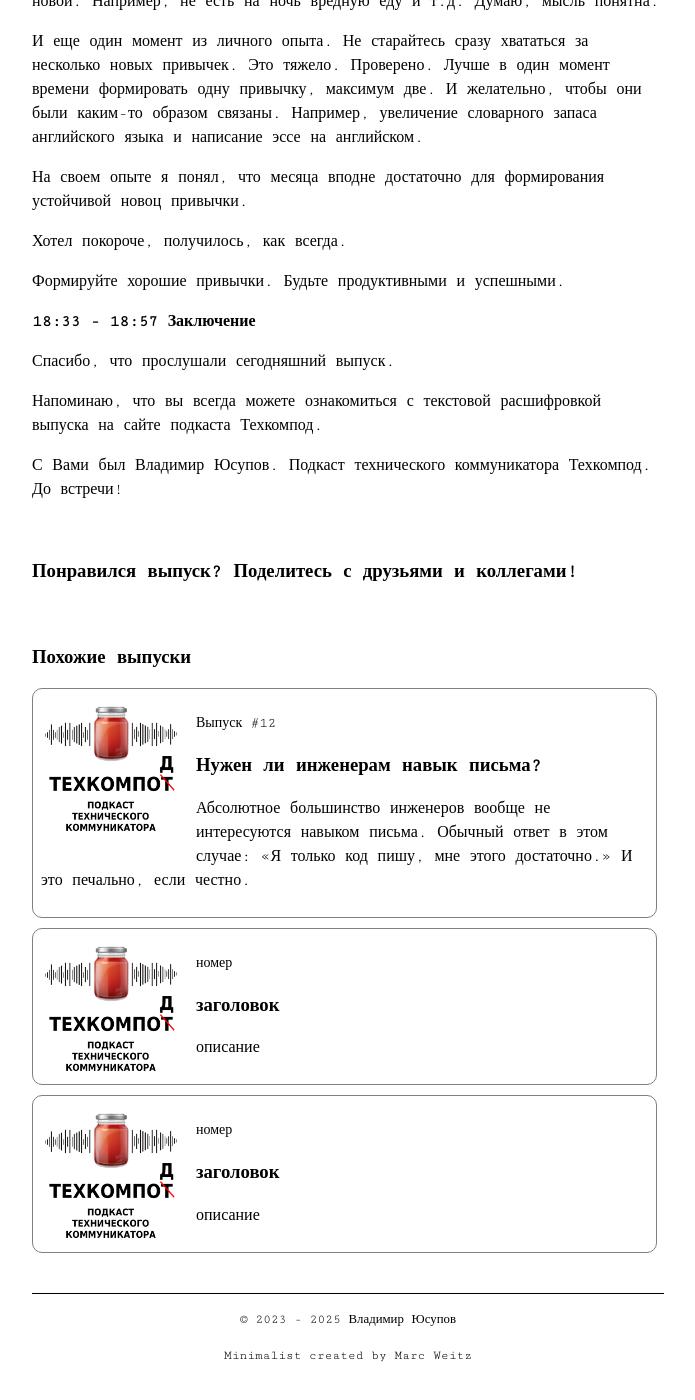
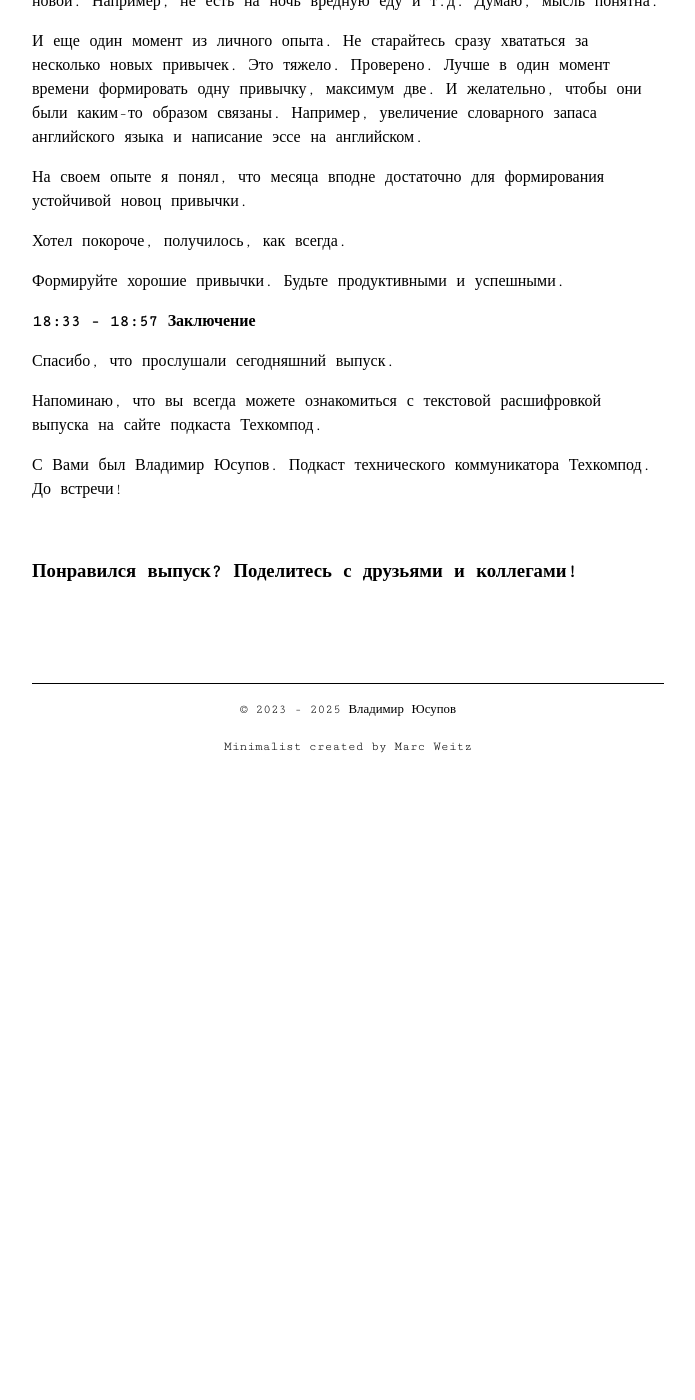
Before and after one commit to techwritex/techcommpod, a Jekyll site: the page built from _posts/2024-03-11-vypusk-18-uspeshnyi-i-productivnyi.md, in a window 1280 px wide and 1400 px high, scrolled down 8597 px. Shown: the whole window, without its empty margins (292-987 px from the left). Built offline with Jekyll 4.4.1, drawn with Linux system fonts in a browser that asks for light colours; after the commit the page ends 9387 px from its top, so only the background shows below that; some of the changed lines change nothing that is shown.

Commit message:
techcommpod-1.10.0-related-episodes-section-test-69

```diff
--- a/_posts/2024-03-11-vypusk-18-uspeshnyi-i-productivnyi.md
+++ b/_posts/2024-03-11-vypusk-18-uspeshnyi-i-productivnyi.md
@@ -207,27 +207,4 @@
 
 {% include podcast_share_buttons_bottom.html %}
 
-{% if page.related_episode_1_link and page.related_episode_1_number and page.related_episode_1_title and page.related_episode_1_intro and page.related_episode_2_link and page.related_episode_2_number and page.related_episode_2_title and page.related_episode_2_intro and page.related_episode_3_link and page.related_episode_3_number and page.related_episode_3_title and page.related_episode_3_intro %}
-
-{% include related_episodes.html
-
-episode_1_link=page.related_episode_1_link
-episode_1_number=page.related_episode_1_number
-episode_1_title=page.related_episode_1_title
-episode_1_intro=page.related_episode_1_intro
-
-episode_2_link=page.related_episode_2_link
-episode_2_number=page.related_episode_2_number
-episode_2_title=page.related_episode_2_title
-episode_2_intro=page.related_episode_2_intro
-
-episode_3_link=page.related_episode_3_link
-episode_3_number=page.related_episode_3_number
-episode_3_title=page.related_episode_3_title
-episode_3_intro=page.related_episode_3_intro
-
-%}
-
-{% endif %}
-
 {% include podcast_subscribe_form_1.html %}
```
